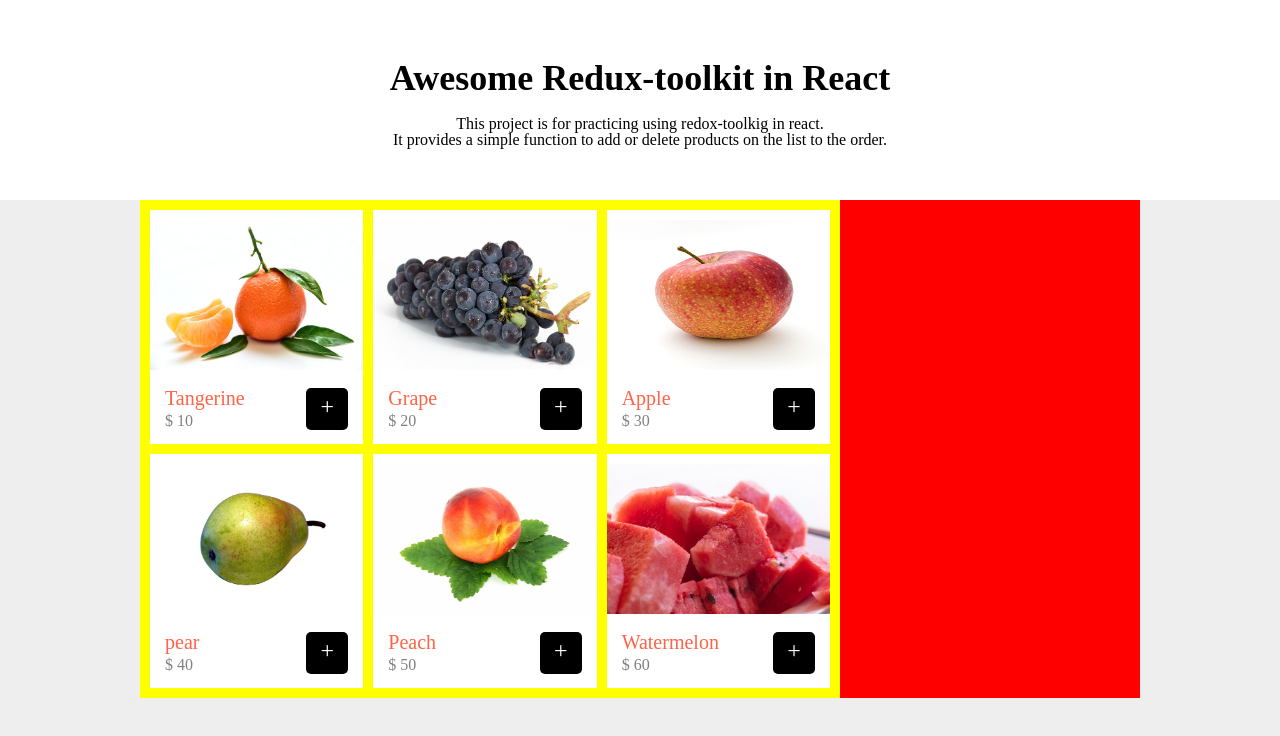
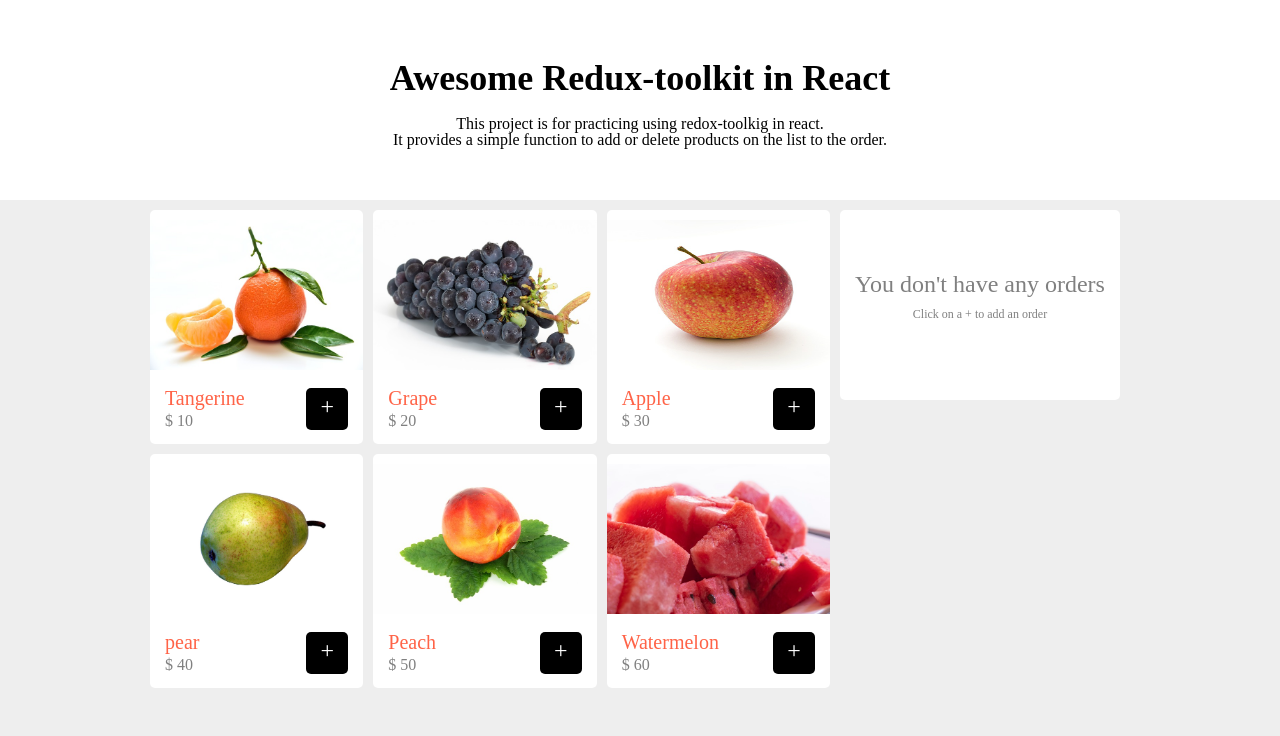
Before and after one commit to guswnsakvk/redux-toolkit-practice, a React (Create React App) app: page / in a window 1280 px wide. Shown: the top 736 px of the page. Built offline with nearby package versions, Linux system fonts and the light colour scheme.

Commit message:
장바구니에 상품을 추가하지 않으면 장바구니가 비었다고 표시하기

```diff
--- a/src/App.css
+++ /dev/null
@@ -1,49 +0,0 @@
-body{
-  background-color: #eee;
-}
-
-/*Header.jsx*/
-
-.header{
-  width: 100%;
-  height: 200px;
-  text-align: center;
-  background-color: #fff;
-  box-sizing: border-box;
-}
-
-.header-title{
-  font-size: 36px;
-  padding-top: 60px;
-  margin-bottom: 20px;
-  font-weight: bold;
-}
-
-.container{
-  display: flex;
-  background-color: red;
-  margin: 0 auto;
-  width: 1000px;
-  height: 100px;
-}
-
-/*List.jsx*/
-
-.item-container{
-  display: grid;
-  width: 700px;
-  background-color: yellow;
-  grid-template-columns: repeat(3, 1fr);
-  grid-template-rows: repeat(1, minmax(100px, auto));
-}
-
-.item{
-  background-color: #fff;
-  margin: 10px;
-  border-radius: 5px;
-}
-
-.list-img{
-  width: 100%;
-  height: 120px;
-}
--- a/src/App.js
+++ b/src/App.js
@@ -2,6 +2,7 @@ import './index.css';
 import 'reset-css';
 import Header from './Components/Header';
 import List from './Components/List';
+import Order from './Components/Order.jsx';
 
 function App() {
   return (
@@ -9,6 +10,7 @@ function App() {
       <Header></Header>
       <div className='container'>
         <List></List>
+        <Order></Order>
       </div>
     </div>
   );
--- a/src/Components/List.jsx
+++ b/src/Components/List.jsx
@@ -1,9 +1,11 @@
-import { useSelector } from "react-redux"
+import { useSelector, useDispatch } from "react-redux"
+import { addOrder } from "../store"
 import "../index.css"
 
 export default function List(){
   let a = useSelector((state) => {return state})
   console.log(a)
+  let dispatch = useDispatch()
 
   return(
     <div className="list-item-container">
@@ -12,7 +14,7 @@ export default function List(){
           const {id, title, price} = product
 
           return(
-            <div className="list-item">
+            <div className="list-item" key={id}>
               <img
                 className="list-img"
                 src={`image/fruit${id}.jpg`}
@@ -24,7 +26,9 @@ export default function List(){
                   <p className="list-item-price">$ {price}</p>
                 </div>
                 <div className="list-btn-container">
-                  <div className="list-btn">+</div>
+                  <div className="list-btn" onClick={() => {
+                    dispatch(addOrder(id))
+                  }}>+</div>
                 </div>
               </div>
             </div>
--- a/src/Components/order.jsx
+++ b/src/Components/order.jsx
@@ -0,0 +1,23 @@
+import { useSelector } from "react-redux"
+
+export default function Order(){
+  let a = useSelector((state) => {return state})
+
+  if (a.orders.length === 0){
+    return (
+    <aside>
+      <div className="empty">
+        <div className="empty-title">You don't have any orders</div>
+        <div className="empty-subtitle">Click on a + to add an order</div>
+      </div>
+    </aside>)
+  }
+
+  return(
+    <div className="order">
+      <div className="order-container">
+
+      </div>
+    </div>
+  )
+}
--- a/src/index.css
+++ b/src/index.css
@@ -19,7 +19,7 @@ body{
 
 .container{
   display: flex;
-  background-color: red;
+  /*background-color: red;*/
   margin: 0 auto;
   width: 1000px;
 }
@@ -27,7 +27,7 @@ body{
 .list-item-container{
   display: grid;
   width: 700px;
-  background-color: yellow;
+  /*background-color: yellow;*/
   grid-template-columns: repeat(3, 1fr);
   grid-template-rows: repeat(2, minmax(100px, auto));
 }
@@ -36,6 +36,7 @@ body{
   background-color: #fff;
   margin-right: 10px;
   margin-top: 10px;
+  border-radius: 5px;
 }
 
 .list-item:first-child,
@@ -88,3 +89,42 @@ body{
   line-height: 36px;
   cursor: pointer;
 }
+
+/*Order.jsx*/
+.empty{
+  margin-top: 10px;
+  width: 280px;
+  height: 140px;
+  background-color: #fff;
+  border-radius: 5px;
+  text-align: center;
+  padding-top: 50px;
+}
+
+
+.empty-title{
+  font-size: 24px;
+  color: gray;
+}
+
+.empty-subtitle{
+  font-size: 12px;
+  color: grey;
+}
+
+.empty-title,
+.empty-subtitle {
+  margin: 12px auto;
+}
+
+.order{
+  margin: 0 auto;
+  margin-top: 10px;
+  width: 260px;
+}
+
+.order-container{
+  width: 100%;
+  background-color: #fff;
+  border-radius: 5px;
+}
--- a/src/store.js
+++ b/src/store.js
@@ -41,9 +41,40 @@ let products = createSlice({
   ]
 })
 
+let orders = createSlice({
+  name : 'orders',
+  initialState : [],
+  reducers : {
+    addOrder(state, a){
+      console.log(state)
+      const finded = state.find((order) => order.id === a.payload)
+      console.log(finded)
+
+      if (finded === undefined){
+        console.log([...state, {id : a.payload, quantity: 1}])
+        return [...state, {id : a.payload, quantity: 1}]
+      } else{
+        return state.map((order) => {
+          if (order.id === a.payload){
+            return{
+              id : order.id,
+              quantity: order.quantity + 1
+            }
+          } else{
+            return order
+          }
+        })
+      }
+    }
+  }
+})
+
+export let {addOrder} = orders.actions
+
 export default configureStore({
   reducer: {
     user : user.reducer,
-    products : products.reducer
+    products : products.reducer,
+    orders : orders.reducer
   }
 })
```
Also changed, not shown: 1 other file (tests, documents, lock files or other folders).
